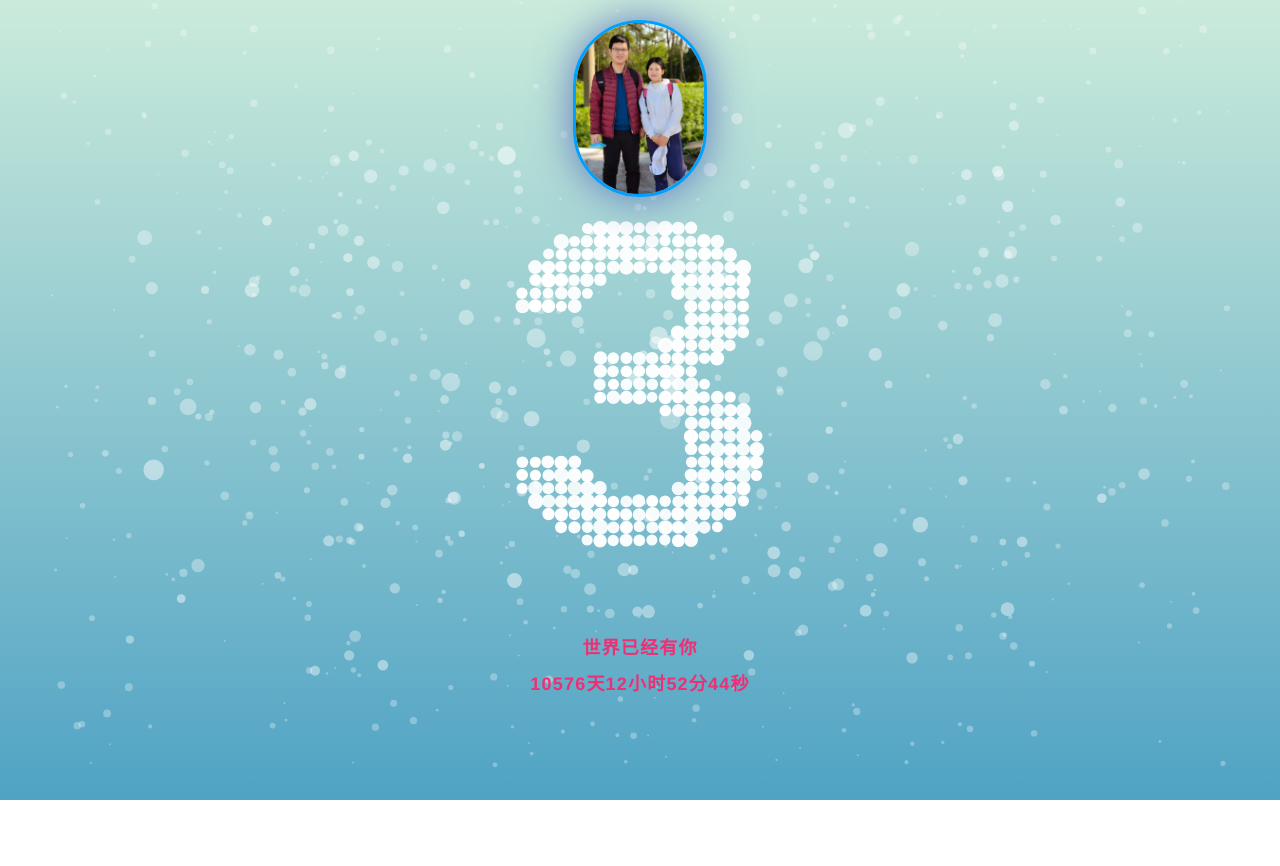
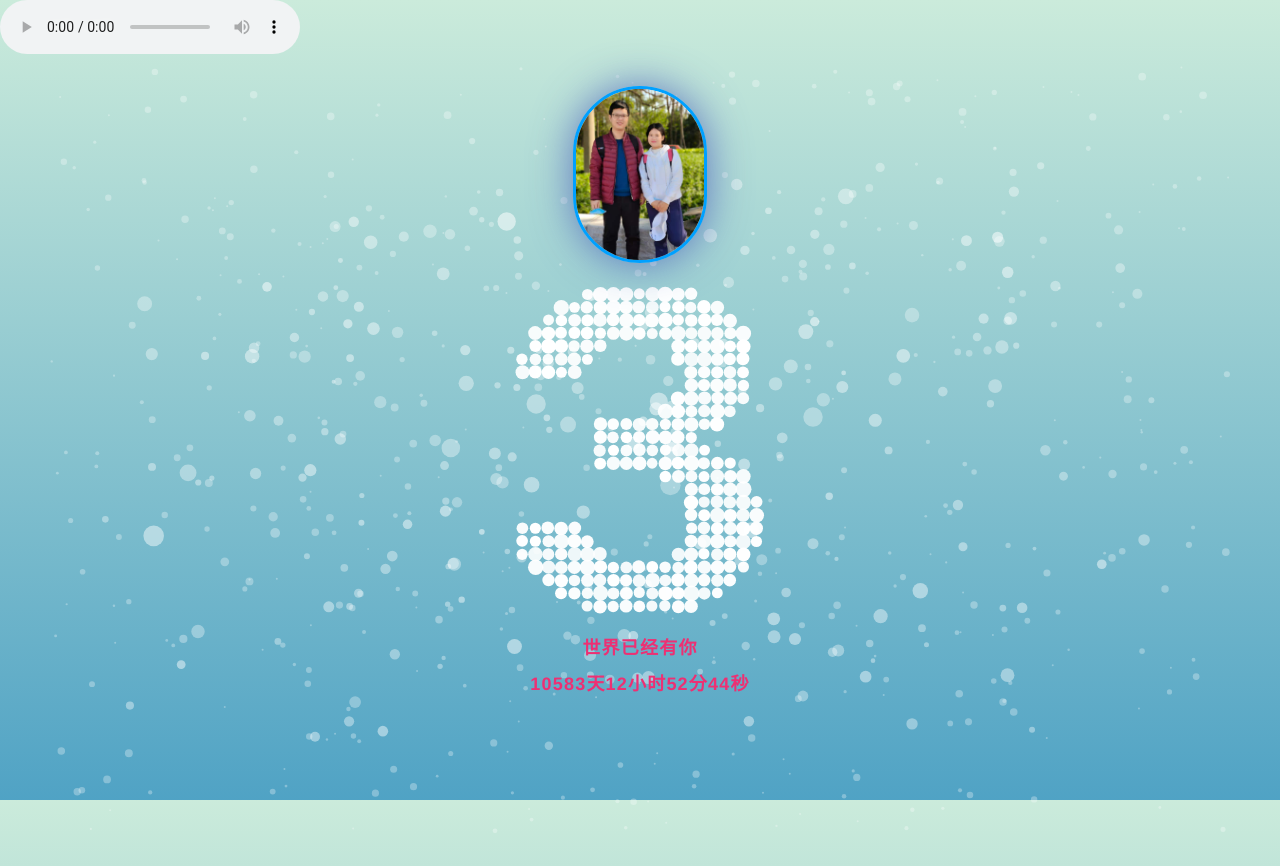
Before and after one commit to QllQ/lily_HappyBirthday, a plain HTML site: page index.html in a window 1280 px wide. Before the commit the page ends 800 px from the top, so only its background shows below. Drawn offline with Linux system fonts and the light colour scheme.

Commit message:
Add files via upload

```diff
--- a/index.html
+++ b/index.html
@@ -86,6 +86,10 @@
 </head>
 
 <body>
+<audio controls="controls" autoplay="autoplay" height="100" width="100">
+                <source src="1.mp3" type="audio/mp3" />
+                <embed height="100" width="100" src="1.mp3" />
+            </audio>
 <!--&lt;!&ndash;更改为你女朋友的头像&ndash;&gt;-->
 <div class="cs">
     <img src="1.jpg" id="logo">
@@ -99,7 +103,7 @@
 <script language="javascript">
     function show_date_time() {
         window.setTimeout("show_date_time()", 1000);
-        BirthDay = new Date("03/21/1992 00:00:00");//这个日期是可以修改的
+        BirthDay = new Date("03/14/1992 00:00:00");//这个日期是可以修改的
         today = new Date();
         timeold = (today.getTime() - BirthDay.getTime());
         sectimeold = timeold / 1000
```
Also changed, not shown: 1 other file.
